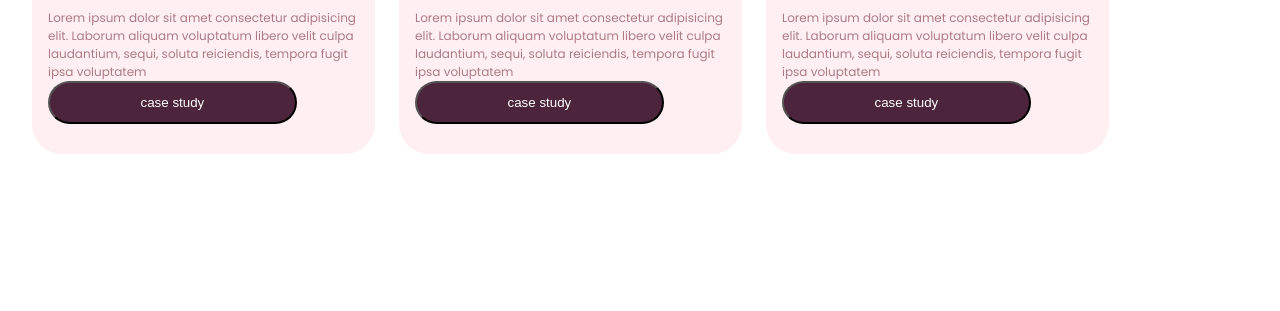
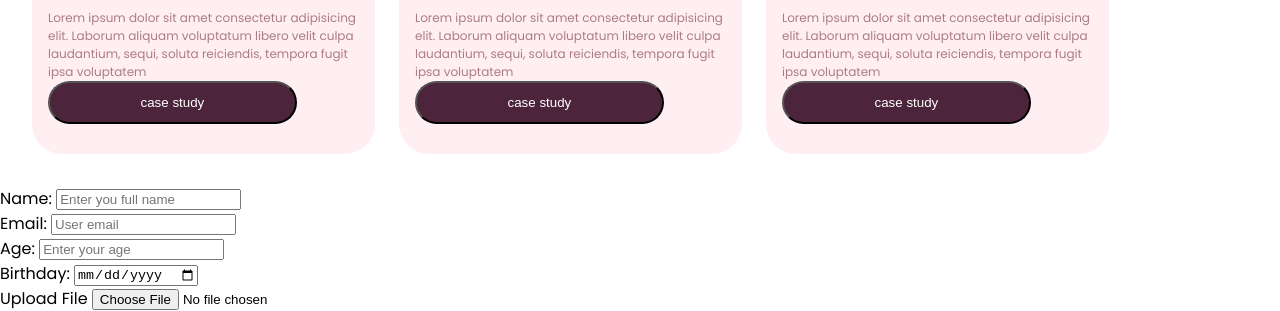
Before and after one commit to alpha145-m/alpha-portfolio, a plain HTML site: page index.html in a window 1280 px wide. Shown: the part 1042-1353 px from the top of the page. Before the commit the page ends 1228 px from the top, so only its background shows below. Drawn offline with Linux system fonts and the light colour scheme; a web font is replaced by a local one.

Commit message:
add some changes

```diff
--- a/assets/styles/index.css
+++ b/assets/styles/index.css
@@ -149,3 +149,18 @@ cursor: pointer;
     padding-right: var(--padding-horizantal);
     padding: 20px;
 }
+#contractsection{
+    padding-left: var(--padding-horizantal);
+    padding-right: var(--padding-horizantal);
+    height: 60vh;
+}
+#contactsection>form>{
+    padding: 24px;
+    width: 60vh;
+    background-color: var(--secondary-color);
+    border-radius: 30px;
+}
+#contactsection>form>div>{
+    margin-top: 16px;
+}
+#contactsection>form>div>{}
--- a/index.html
+++ b/index.html
@@ -86,7 +86,35 @@
             </div>
     </section>
     <!--contact us section-->
-    <form action=""></form>
+    <section id="contactsection">
+        <!--contact form-->
+    <form action="">
+        <!--user name input-->
+        <div>
+            <label for="">Name: </label>
+            <input type="text" name="user name" placeholder="Enter you full name" name="User name">
+        </div>
+        <!--user name email input-->
+        <div>
+            <label for="user email">Email: </label>
+            <input type="email" name="user email" placeholder="User email" id="user email">
+        </div>
+<!--user Age-->
+<div>
+            <label for="user age">Age: </label>
+<input type="number" name="user age" placeholder="Enter your age" id="user age">
+</div>
+<!--user birtday-->
+<div>
+            <label for="user birthday">Birthday: </label>
+<input type="date" name="DOB" >
+</div>
+<div>
+    <label for="you file">Upload File</label>
+    <input type="file"name="user file">
+</div>
+</section>
+    </form>
 </body>
 
 
```
